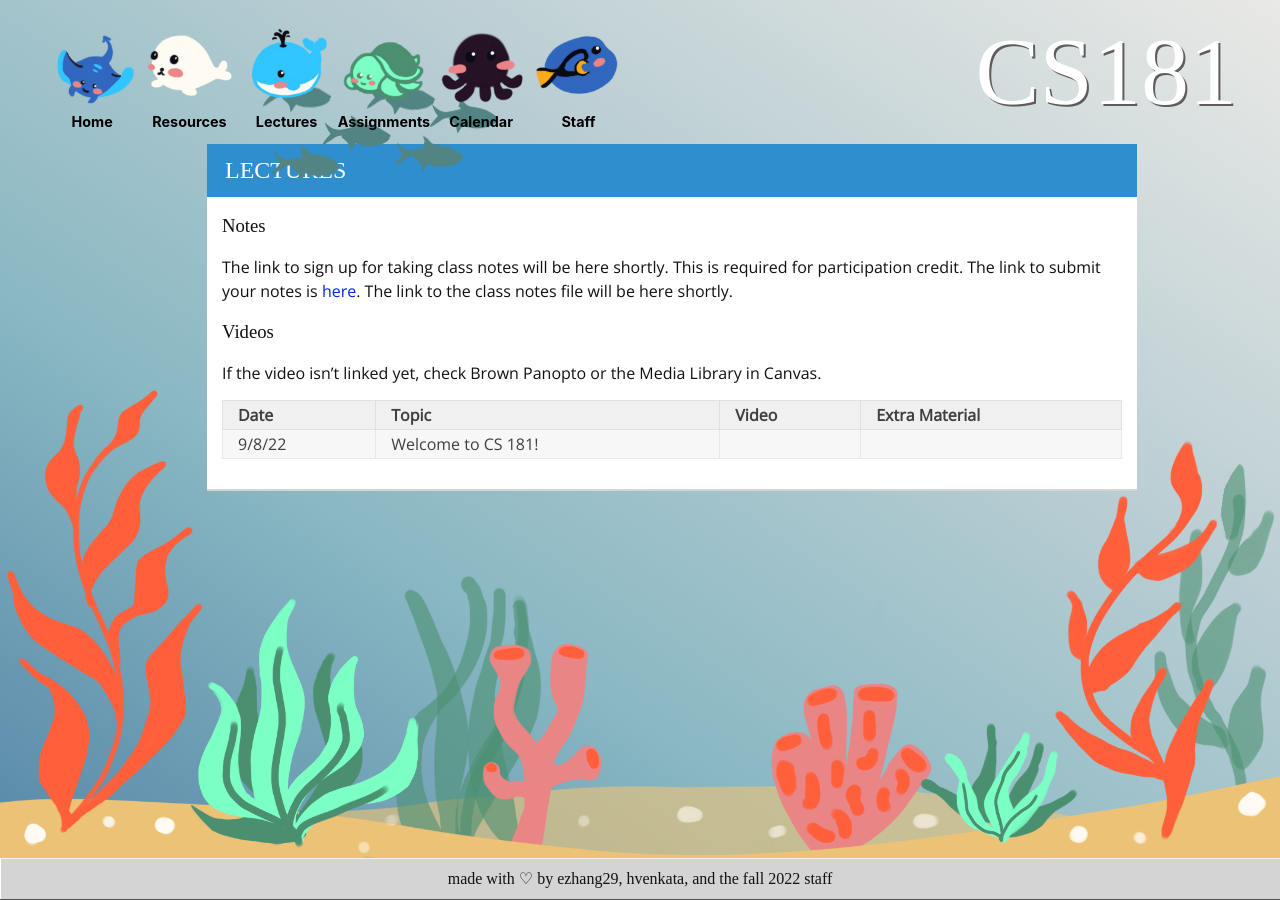
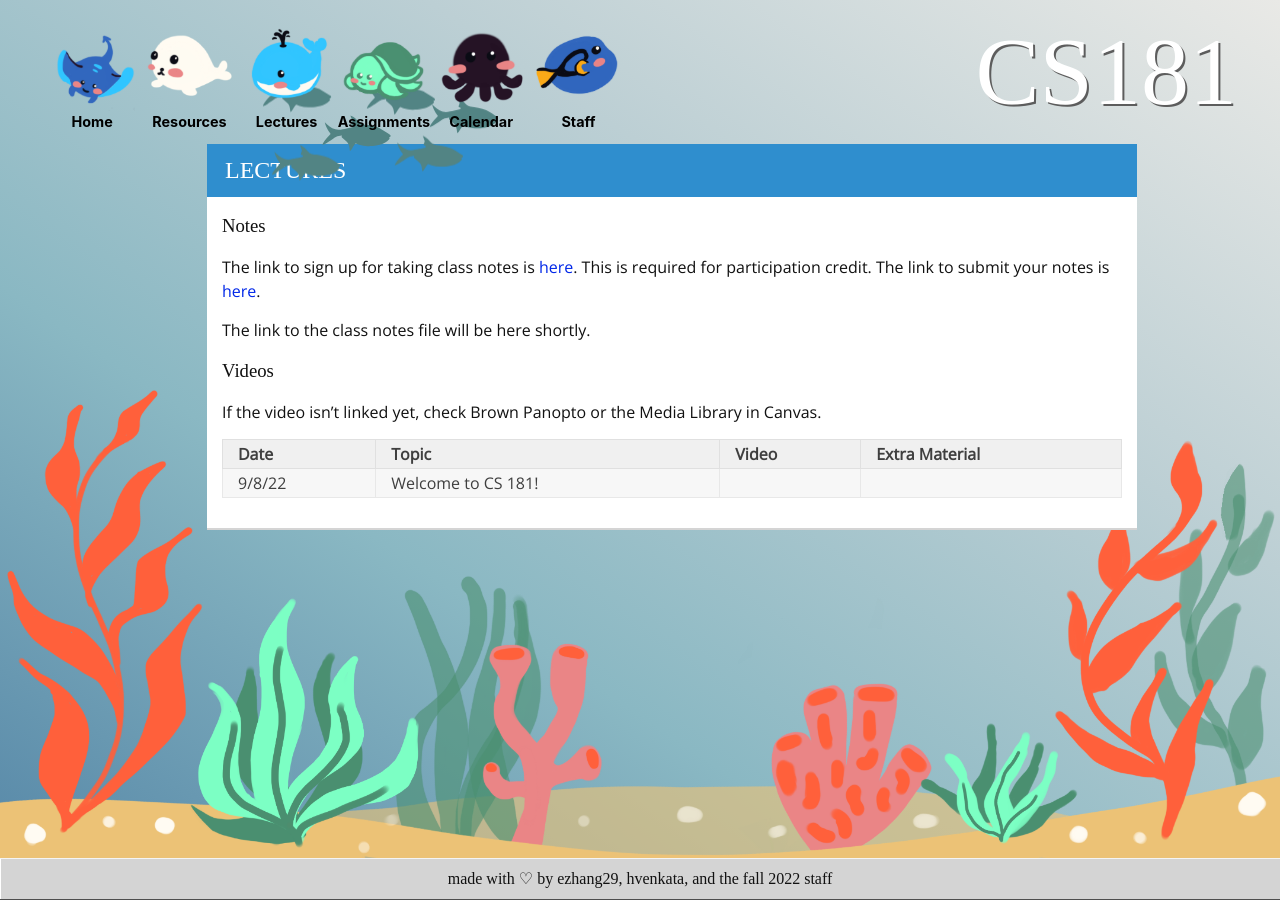
Before and after one commit to brown-cs181-fall22/brown-cs181-fall22, a Jekyll site: the page built from lectures.md, in a window 1280 px wide. Built offline with Jekyll 4.4.1, drawn with Linux system fonts in a browser that asks for light colours; some web fonts are replaced.

Commit message:
signup for notes

```diff
--- a/lectures.md
+++ b/lectures.md
@@ -11,8 +11,9 @@ links: []
 
 ### Notes
 
-The link to sign up for taking class notes will be here shortly. This is required for participation credit.
+The link to sign up for taking class notes is [here](https://docs.google.com/spreadsheets/d/1jRZym7Hdt963EoXKxf8VOxLkiTKqgnZtTSkKAKhlFxo/edit#gid=0). This is required for participation credit.
 The link to submit your notes is [here](https://docs.google.com/forms/d/e/1FAIpQLSfyd-iRXC0L3YXgH2DSeQigo2bok12Otz6--Am4loeyn7-3VQ/viewform).
+
 The link to the class notes file will be here shortly.
 
 ### Videos
```
Also changed, not shown: 2 other files.
